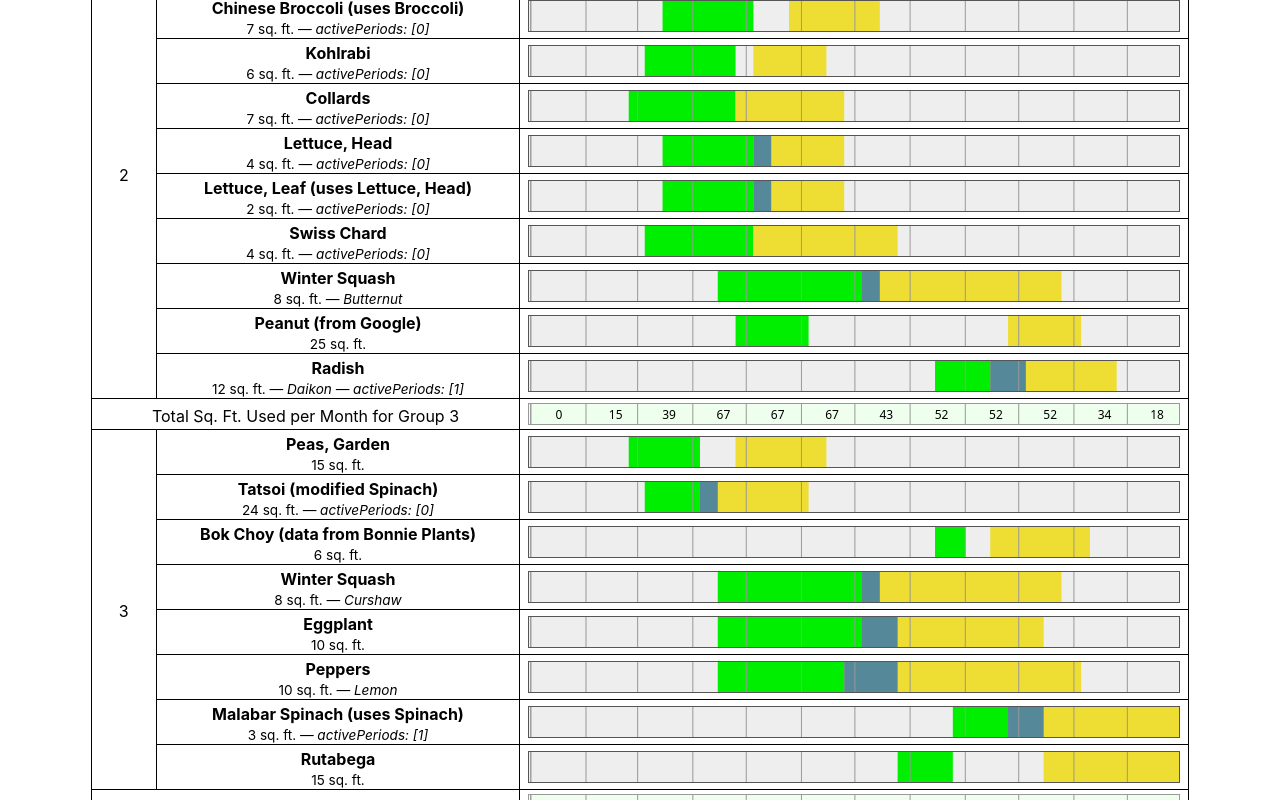
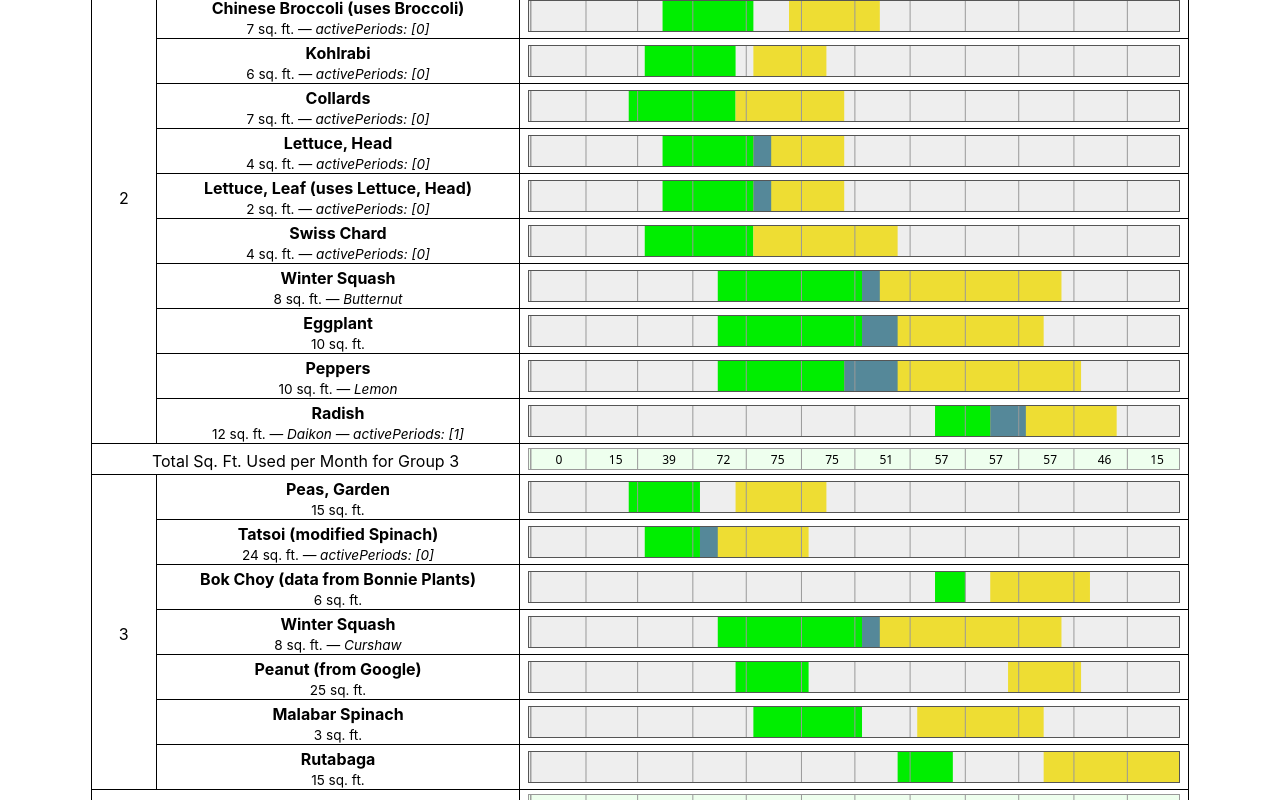
Before and after one commit to arcrad/garden_schedule_validator, a React (Create React App) app: page / in a window 1280 px wide. Shown: the part 760-1560 px from the top of the page. Built offline with nearby package versions, Linux system fonts and the light colour scheme.

Commit message:
updated plant data and plant schedule data based on review

```diff
--- a/src/PlantData.ts
+++ b/src/PlantData.ts
@@ -224,8 +224,8 @@ const plantData:PlantData = {
 			}
 		]
 	},
-	'Rutabega': {
-		name: 'Rutabega',
+	'Rutabaga': {
+		name: 'Rutabaga',
 		plantingPeriods: [
 			{
 				plantStartDate: new Date(2000, 6, 25),
@@ -291,20 +291,14 @@ const plantData:PlantData = {
 		]
 	},
 	'Malabar Spinach': {
-		name: 'Malabar Spinach (uses Spinach)',
+		name: 'Malabar Spinach',
 		plantingPeriods: [
 			{
-				plantStartDate: new Date(2000, 1, 25),
-				plantEndDate: new Date(2000, 3, 15),
-				harvestStartDate: new Date(2000, 3, 5),
-				harvestEndDate: new Date(2000, 5, 5)
+				plantStartDate: new Date(2000, 4, 5),
+				plantEndDate: new Date(2000, 6, 5),
+				harvestStartDate: new Date(2000, 7, 5),
+				harvestEndDate: new Date(2000, 9, 15)
 			},
-			{
-				plantStartDate: new Date(2000, 7, 25),
-				plantEndDate: new Date(2000, 9, 15),
-				harvestStartDate: new Date(2000, 8, 25),
-				harvestEndDate: new Date(2000, 11, 31)
-			}
 		]
 	},
 	'Collards': {
--- a/src/PlantSchedule.ts
+++ b/src/PlantSchedule.ts
@@ -34,8 +34,7 @@ const plantSchedule:PlantSchedule = [
 	{
 		plantId: 'Malabar Spinach',
 		groupId: 0,
-		squareFeetPlanted: 6,
-		activePeriods: [1]
+		squareFeetPlanted: 6
 	},
 	{
 		plantId: 'Chinese Broccoli',
@@ -109,9 +108,15 @@ const plantSchedule:PlantSchedule = [
 		notes: 'Butternut'
 	},
 	{
-		plantId: 'Peanut',
+		plantId: 'Eggplant',
 		groupId: 2,
-		squareFeetPlanted: 25
+		squareFeetPlanted: 10
+	},
+	{
+		plantId: 'Peppers',
+		groupId: 2,
+		squareFeetPlanted: 10,
+		notes: 'Lemon'
 	},
 	{
 		plantId: 'Radish',
@@ -144,24 +149,17 @@ const plantSchedule:PlantSchedule = [
 		notes: 'Curshaw'
 	},
 	{
-		plantId: 'Eggplant',
+		plantId: 'Peanut',
 		groupId: 3,
-		squareFeetPlanted: 10
-	},
-	{
-		plantId: 'Peppers',
-		groupId: 3,
-		squareFeetPlanted: 10,
-		notes: 'Lemon'
+		squareFeetPlanted: 25
 	},
 	{
 		plantId: 'Malabar Spinach',
 		groupId: 3,
-		squareFeetPlanted: 3,
-		activePeriods: [1]
+		squareFeetPlanted: 3
 	},
 	{
-		plantId: 'Rutabega',
+		plantId: 'Rutabaga',
 		groupId: 3,
 		squareFeetPlanted: 15
 	},
@@ -520,7 +518,8 @@ const plantSchedule:PlantSchedule = [
 	{
 		plantId: 'Chinese Cabbage',
 		groupId: 19,
-		squareFeetPlanted: 2
+		squareFeetPlanted: 2,
+		activePeriods: [0]
 	},
 	{
 		plantId: 'Summer Squash',
```
